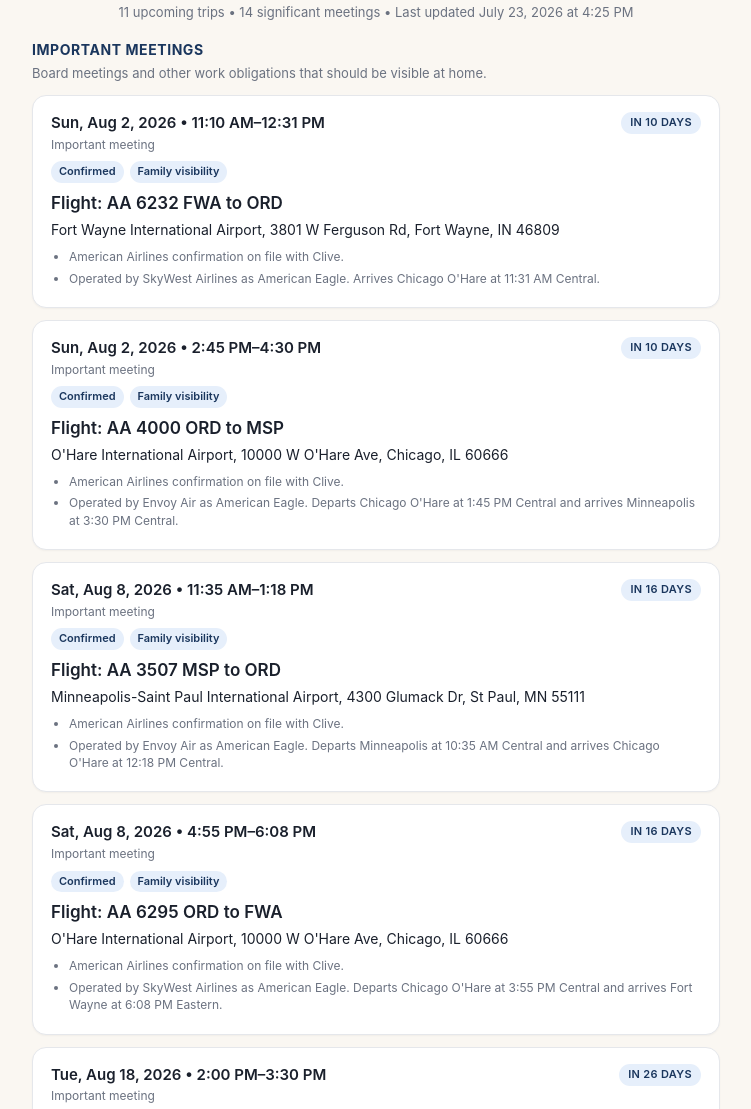
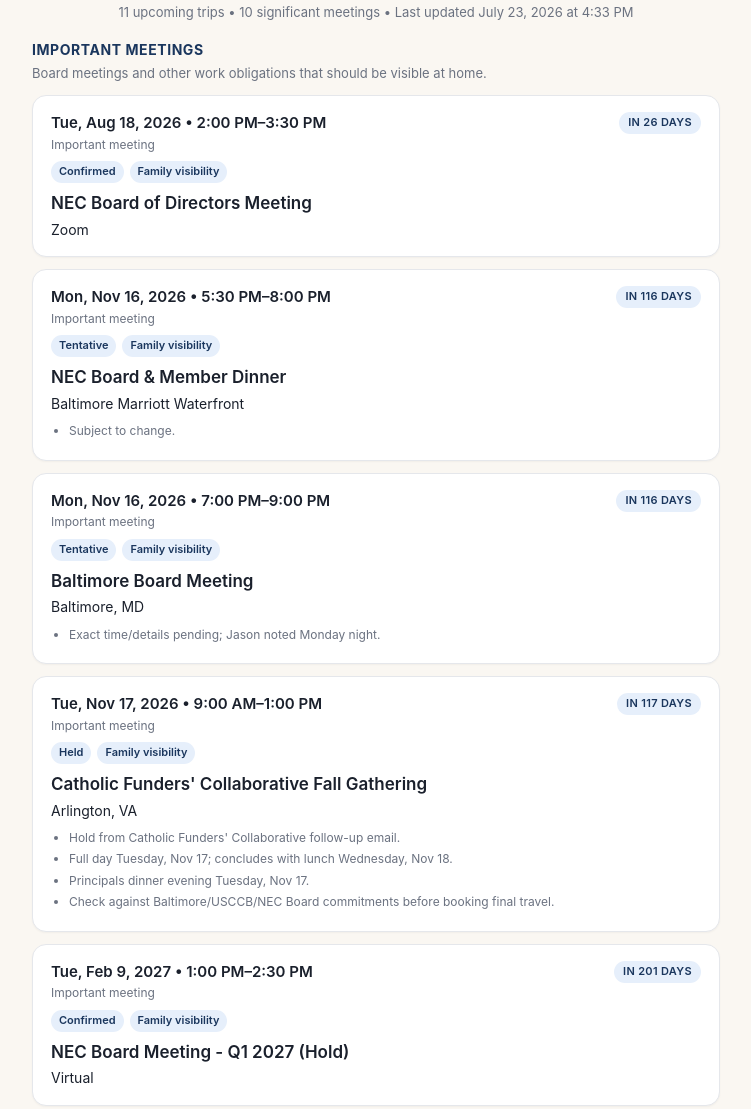
Before and after one commit to JRShanks/melissa-travel, a website: page index.html in a window 1280 px wide. Shown: the part 561-1670 px from the top of the page, without its empty margins (264-1015 px from the left). Drawn offline with Linux system fonts and the light colour scheme.

Commit message:
Keep flight legs within travel trips

```diff
--- a/index.html
+++ b/index.html
@@ -143,76 +143,12 @@
 
     </section>
 
-    <div class="summary">11 upcoming trips • 14 significant meetings • Last updated July 23, 2026 at 4:25 PM</div>
+    <div class="summary">11 upcoming trips • 10 significant meetings • Last updated July 23, 2026 at 4:33 PM</div>
 
     <section class="section-block important-meetings">
       <h2>Important meetings</h2>
       <p>Board meetings and other work obligations that should be visible at home.</p>
 
-        <article class="trip important-meeting">
-          <header class="trip-head">
-            <div class="dates">
-              <div class="date-range">Sun, Aug 2, 2026 • 11:10 AM–12:31 PM</div>
-              <div class="nights">Important meeting</div>
-            </div>
-            <span class="badge badge-upcoming">In 10 days</span>
-          </header>
-          <div class="trip-meta">
-            <span>Confirmed</span>
-            <span>Family visibility</span>
-          </div>
-          <div class="city">Flight: AA 6232 FWA to ORD</div>
-          <div class="purpose">Fort Wayne International Airport, 3801 W Ferguson Rd, Fort Wayne, IN 46809</div>
-          <div class="notes"><ul><li>American Airlines confirmation on file with Clive.</li><li>Operated by SkyWest Airlines as American Eagle. Arrives Chicago O&#39;Hare at 11:31 AM Central.</li></ul></div>
-        </article>
-        <article class="trip important-meeting">
-          <header class="trip-head">
-            <div class="dates">
-              <div class="date-range">Sun, Aug 2, 2026 • 2:45 PM–4:30 PM</div>
-              <div class="nights">Important meeting</div>
-            </div>
-            <span class="badge badge-upcoming">In 10 days</span>
-          </header>
-          <div class="trip-meta">
-            <span>Confirmed</span>
-            <span>Family visibility</span>
-          </div>
-          <div class="city">Flight: AA 4000 ORD to MSP</div>
-          <div class="purpose">O&#39;Hare International Airport, 10000 W O&#39;Hare Ave, Chicago, IL 60666</div>
-          <div class="notes"><ul><li>American Airlines confirmation on file with Clive.</li><li>Operated by Envoy Air as American Eagle. Departs Chicago O&#39;Hare at 1:45 PM Central and arrives Minneapolis at 3:30 PM Central.</li></ul></div>
-        </article>
-        <article class="trip important-meeting">
-          <header class="trip-head">
-            <div class="dates">
-              <div class="date-range">Sat, Aug 8, 2026 • 11:35 AM–1:18 PM</div>
-              <div class="nights">Important meeting</div>
-            </div>
-            <span class="badge badge-upcoming">In 16 days</span>
-          </header>
-          <div class="trip-meta">
-            <span>Confirmed</span>
-            <span>Family visibility</span>
-          </div>
-          <div class="city">Flight: AA 3507 MSP to ORD</div>
-          <div class="purpose">Minneapolis-Saint Paul International Airport, 4300 Glumack Dr, St Paul, MN 55111</div>
-          <div class="notes"><ul><li>American Airlines confirmation on file with Clive.</li><li>Operated by Envoy Air as American Eagle. Departs Minneapolis at 10:35 AM Central and arrives Chicago O&#39;Hare at 12:18 PM Central.</li></ul></div>
-        </article>
-        <article class="trip important-meeting">
-          <header class="trip-head">
-            <div class="dates">
-              <div class="date-range">Sat, Aug 8, 2026 • 4:55 PM–6:08 PM</div>
-              <div class="nights">Important meeting</div>
-            </div>
-            <span class="badge badge-upcoming">In 16 days</span>
-          </header>
-          <div class="trip-meta">
-            <span>Confirmed</span>
-            <span>Family visibility</span>
-          </div>
-          <div class="city">Flight: AA 6295 ORD to FWA</div>
-          <div class="purpose">O&#39;Hare International Airport, 10000 W O&#39;Hare Ave, Chicago, IL 60666</div>
-          <div class="notes"><ul><li>American Airlines confirmation on file with Clive.</li><li>Operated by SkyWest Airlines as American Eagle. Departs Chicago O&#39;Hare at 3:55 PM Central and arrives Fort Wayne at 6:08 PM Eastern.</li></ul></div>
-        </article>
         <article class="trip important-meeting">
           <header class="trip-head">
             <div class="dates">
--- a/scripts/generate.mjs
+++ b/scripts/generate.mjs
@@ -304,6 +304,10 @@
   return loc || '';
 }
 
+function isTravelMovementMeeting(m) {
+  return /^(Flight|Drive):/i.test(m.title || '');
+}
+
 function buildImportantMeetings(events) {
   const candidates = events.filter(isImportantMeetingCandidate).map(e => {
     const { startRaw, endRaw, startDay } = eventDateTimes(e);
@@ -319,7 +323,7 @@
     };
   }).filter(m => m.endRaw && new Date(m.endRaw) >= today);
 
-  candidates.push(...TRIP_STORE.meetings.filter(m => m.visibility?.travelFeed !== false).map(m => ({
+  candidates.push(...TRIP_STORE.meetings.filter(m => m.visibility?.travelFeed !== false && !isTravelMovementMeeting(m)).map(m => ({
     ...m,
     startDay: parseYmd(localYmd(m.startRaw)),
     slug: `${localYmd(m.startRaw)}-${slugify(m.title)}`,
```
Also changed, not shown: RUN_REPORT.json (+2 -22 lines), data/trips.json (+4 -4 lines), README.md, 1 other file.
